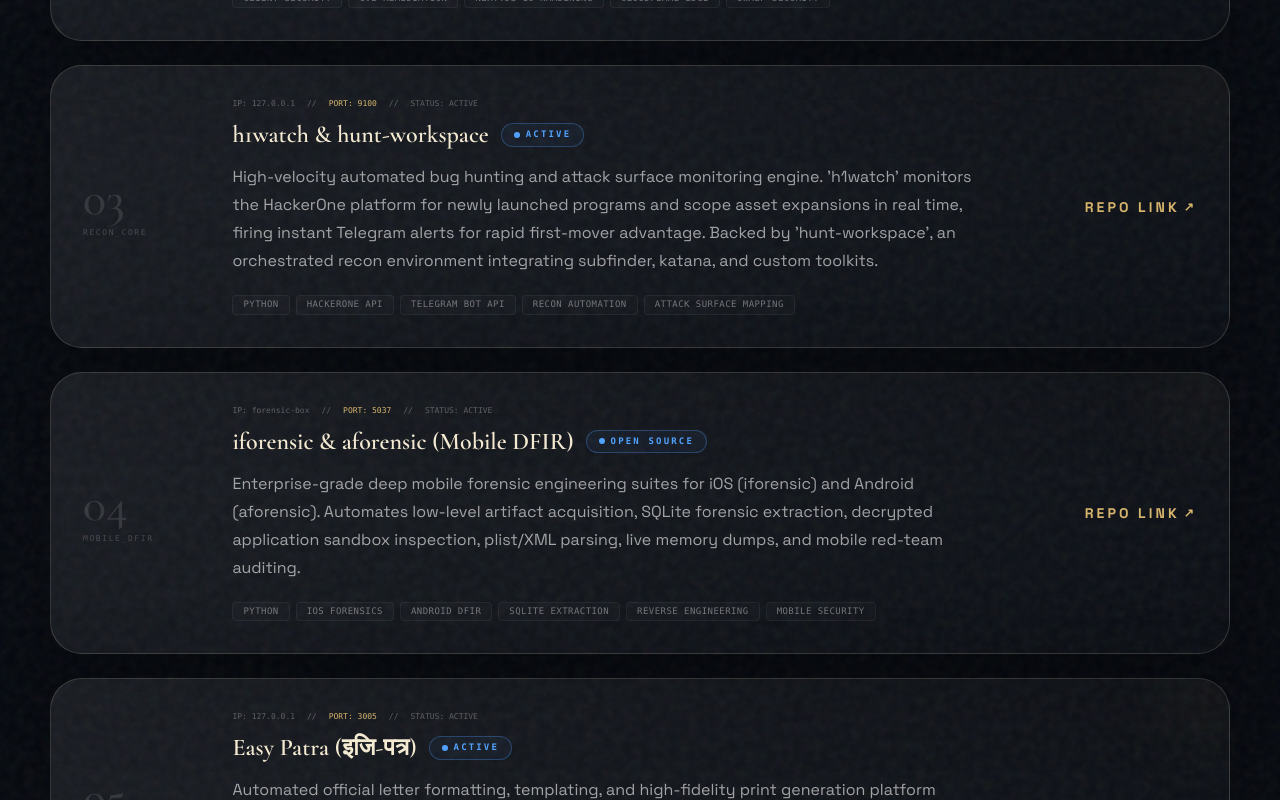
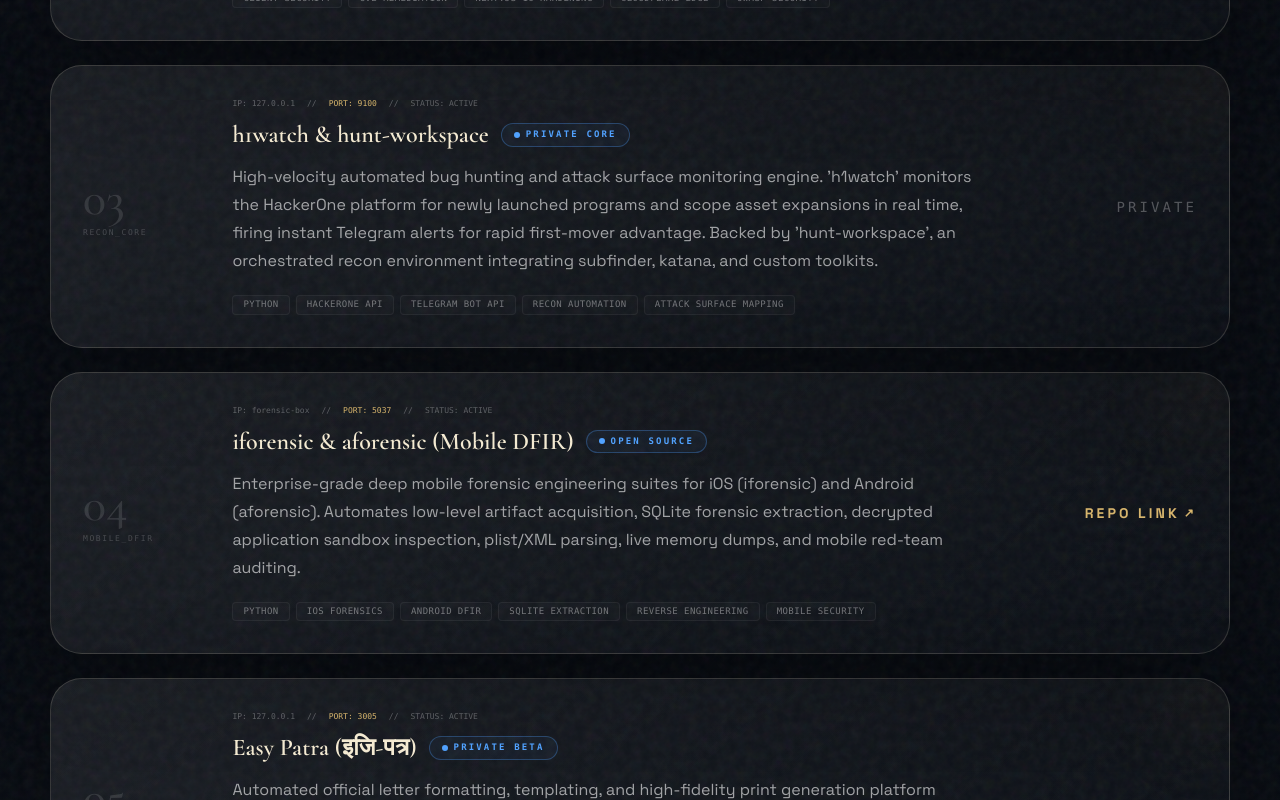
Before and after one commit to arthurrgg8-lgtm/lazzy-badger-portfolio, a Next.js app: page / in a window 1280 px wide. Shown: the part 7580-8380 px from the top of the page. Built offline with nearby package versions, Linux system fonts and the light colour scheme.

Commit message:
fix(links): clean private repo links to avoid 404s, link public tools, and add font-ready ScrollTrigger refresh

```diff
--- a/src/components/scroll-orchestrator.tsx
+++ b/src/components/scroll-orchestrator.tsx
@@ -70,6 +70,12 @@
         card.addEventListener("pointermove", onMove);
         card.addEventListener("pointerleave", onLeave);
       });
+
+      if (document.fonts) {
+        document.fonts.ready.then(() => {
+          ScrollTrigger.refresh();
+        });
+      }
     });
 
     return () => context.revert();
--- a/src/data/profile.json
+++ b/src/data/profile.json
@@ -148,8 +148,7 @@
     {
       "name": "h1watch & hunt-workspace",
       "description": "High-velocity automated bug hunting and attack surface monitoring engine. 'h1watch' monitors the HackerOne platform for newly launched programs and scope asset expansions in real time, firing instant Telegram alerts for rapid first-mover advantage. Backed by 'hunt-workspace', an orchestrated recon environment integrating subfinder, katana, and custom toolkits.",
-      "status": "Active",
-      "repository": "github.com/arthurrgg8-lgtm/h1watch",
+      "status": "Private Core",
       "highlighted": true,
       "stack": ["Python", "HackerOne API", "Telegram Bot API", "Recon Automation", "Attack Surface Mapping"]
     },
@@ -164,8 +163,7 @@
     {
       "name": "Easy Patra (इजि-पत्र)",
       "description": "Automated official letter formatting, templating, and high-fidelity print generation platform designed to eliminate tedious manual clerical work in administrative and legal correspondence across Nepal, featuring standardized letterhead layouts and instant export.",
-      "status": "Active",
-      "repository": "github.com/arthurrgg8-lgtm/easy-patra",
+      "status": "Private Beta",
       "highlighted": true,
       "stack": ["TypeScript", "Next.js", "React", "Document Automation", "Tailwind CSS"]
     },
@@ -220,13 +218,15 @@
     {
       "name": "Lazzybiointel-v6.2-PRO",
       "description": "Forensic-grade biometric identity verification system built with Python, InsightFace, and MediaPipe for advanced facial recognition and geometry tracking.",
-      "status": "active",
+      "status": "Active",
+      "repository": "github.com/arthurrgg8-lgtm/Lazzybiointel-v6.2-PRO",
       "stack": ["Python", "InsightFace", "MediaPipe", "OpenCV"]
     },
     {
       "name": "Deepfake-Analyzer",
       "description": "Offline privacy-first deepfake detection workbench using Rust and Python hybrid architecture.",
-      "status": "active",
+      "status": "Active",
+      "repository": "github.com/arthurrgg8-lgtm/deepfake-analyzer",
       "stack": ["Rust", "Python", "PyTorch", "Offline-First"]
     },
     {
```
